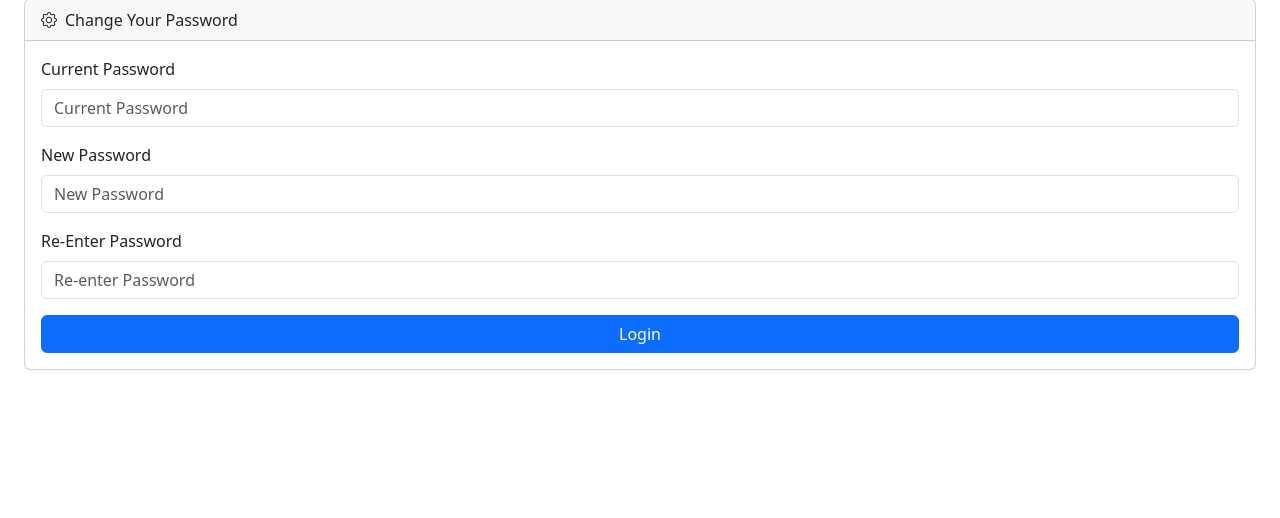
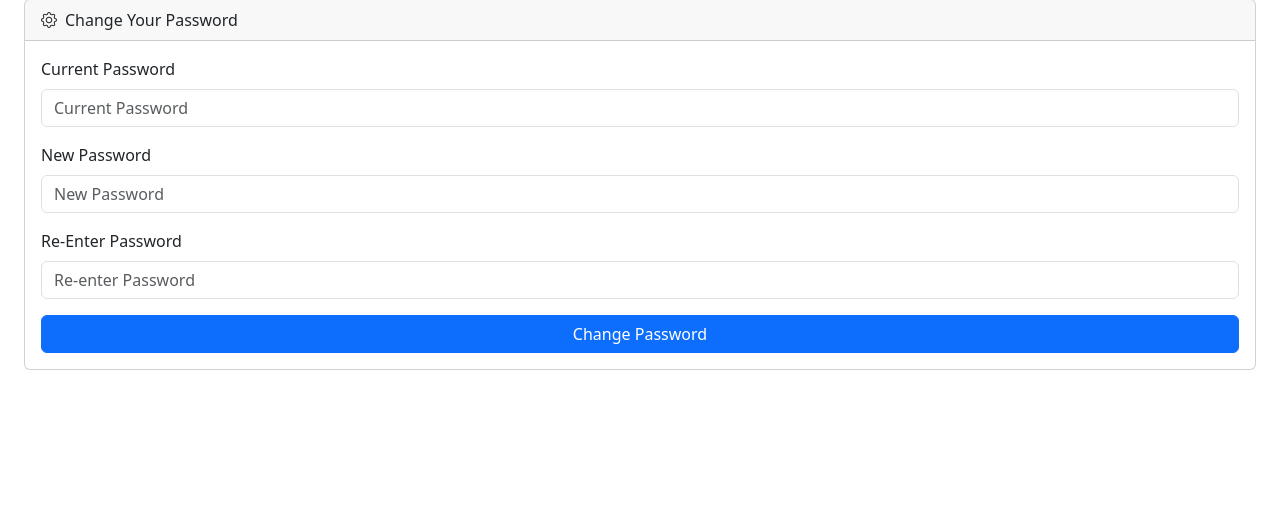
Before and after one commit to bachuakshay123/SPMS_django, a Django app: page /account_setting/ in a window 1280 px wide. Shown: the part 105-623 px from the top of the page. Run offline with Django 5.2, Linux system fonts and the light colour scheme.

Commit message:
change password

```diff
--- a/spms/forms.py
+++ b/spms/forms.py
@@ -10,7 +10,7 @@ class LoginForm(forms.ModelForm):
         )
     )
     password=forms.CharField(
-        widget=forms.TextInput(
+        widget=forms.PasswordInput(
             attrs={
                 'class':'form-control',
                 'placeholder':'Password'
@@ -21,28 +21,28 @@ class LoginForm(forms.ModelForm):
         model=login
         fields="__all__"
 
-# class changepasswordForm(forms.ModelForm):
-#     current_password=forms.CharField(
-#         widget=forms.PasswordInput(
-#             attrs={
-#                 'class':'form-control',
-#                 'placeholder':'Current password'
-#             }
-#         )
-#     )
-#     new_password=forms.CharField(
-#         widget=forms.PasswordInput(
-#             attrs={
-#                 'class':'form-control',
-#                 'placeholder':'New Password'
-#             }
-#         )
-#     )
-#     confirm_password=forms.CharField(
-#         widget=forms.PasswordInput(
-#             attrs={
-#                 'class':'form-control',
-#                 'placeholder':'Re-enter Password'
-#             }
-#         )
-#     )
+class ChangePasswordForm(forms.Form):
+    current_password = forms.CharField(
+        widget=forms.PasswordInput(
+            attrs={
+                'class': 'form-control',
+                'placeholder': 'Current Password'
+            }
+        )
+    )
+    new_password = forms.CharField(
+        widget=forms.PasswordInput(
+            attrs={
+                'class': 'form-control',
+                'placeholder': 'New Password'
+            }
+        )
+    )
+    confirm_password = forms.CharField(
+        widget=forms.PasswordInput(
+            attrs={
+                'class': 'form-control',
+                'placeholder': 'Re-enter Password'
+            }
+        )
+    )
--- a/spms/urls.py
+++ b/spms/urls.py
@@ -4,11 +4,11 @@ from spms import views
 urlpatterns=[
     path('',views.login_page,name='login'),
     path('dashboard/',views.dashboard,name='dashboard'),
-    path('account_setting/',views.account_setting,name='account_setting'),
     path('category_2/',views.category_2,name='category_2'),
     path('category/',views.category,name='category'),
     path('manage_vehicles/',views.manage_vehicles,name='manage_vehicles'),
     path('reports/',views.reports,name='reports'),
     path('search/',views.search,name='search'),
     path('vehicle_entry/',views.vehicle_entry,name='vehicle_entry'),
+    path('account_setting/',views.change_password,name='account_setting'),
 ]
--- a/spms/views.py
+++ b/spms/views.py
@@ -2,15 +2,13 @@ from django.shortcuts import render, redirect
 from django.contrib import messages
 
 from spms.forms import LoginForm
-# from spms.forms import changepasswordForm
+from spms.forms import ChangePasswordForm
 from spms.models import login
 
 def home (request):
     return render(request, 'home.html')
 def dashboard (request):
     return render(request, 'dashboard.html')
-def account_setting (request):
-    return render(request, 'account_setting.html')
 def category_2 (request):
     return render(request, 'Category_2.html')
 def category (request):
@@ -44,3 +42,39 @@ def login_page(request):
     return render(
         request,'home.html',{'form':form}
     )
+
+def change_password(request):
+    form = ChangePasswordForm()
+    if request.method == "POST":
+        form = ChangePasswordForm(request.POST)
+        if form.is_valid():
+            current_password = form.cleaned_data['current_password']
+            new_password = form.cleaned_data['new_password']
+            confirm_password = form.cleaned_data['confirm_password']
+            user = login.objects.filter(
+                password=current_password
+            ).first()
+            if user:
+                if new_password == confirm_password:
+                    user.password = new_password
+                    user.save()
+                    messages.success(
+                        request,
+                        "Password Changed Successfully"
+                    )
+                    return redirect('login')
+                else:
+                    messages.error(
+                        request,
+                        "New Password and Confirm Password do not match"
+                    )
+            else:
+                messages.error(
+                    request,
+                    "Current Password Incorrect"
+                )
+    return render(
+        request,
+        'account_Setting.html',
+        {'form': form}
+    )
--- a/templates/account_Setting.html
+++ b/templates/account_Setting.html
@@ -92,21 +92,33 @@ function toggleSidebar() {
                     </div>
                     <div class="card-body">
                         <form method="POST">
+                            {% csrf_token %}
+                            {% for message in messages %}
+                            <div class="alert alert-info">
+                                {{ message }}
+                            </div>
+                            {% endfor %}
                             <div class="mb-3">
-                                <label class="form-label">Current Password</label>
-                                <input type="password" class="form-control" placeholder="Current Password">
+                                <label class="form-label">
+                                    Current Password
+                                </label>
+                                {{ form.current_password }}
                             </div>
                             <div class="mb-3">
-                                <label class="form-label">New Password</label>
-                                <input type="password" class="form-control" placeholder="New Password">
+                                <label class="form-label">
+                                    New Password
+                                </label>
+                                {{ form.new_password }}
                             </div>
                             <div class="mb-3">
-                                <label class="form-label">Re-Enter Password</label>
-                                <input type="password" class="form-control" placeholder="Re-enter Password">
+                                <label class="form-label">
+                                    Re-Enter Password
+                                </label>
+                                {{ form.confirm_password }}
                             </div>
                             <div>
-                                <button type="submit" class="btn btn-primary w-100">
-                                Login
+                                <button type="submit"class="btn btn-primary w-100">
+                                    Change Password
                                 </button>
                             </div>
                         </form>
```
